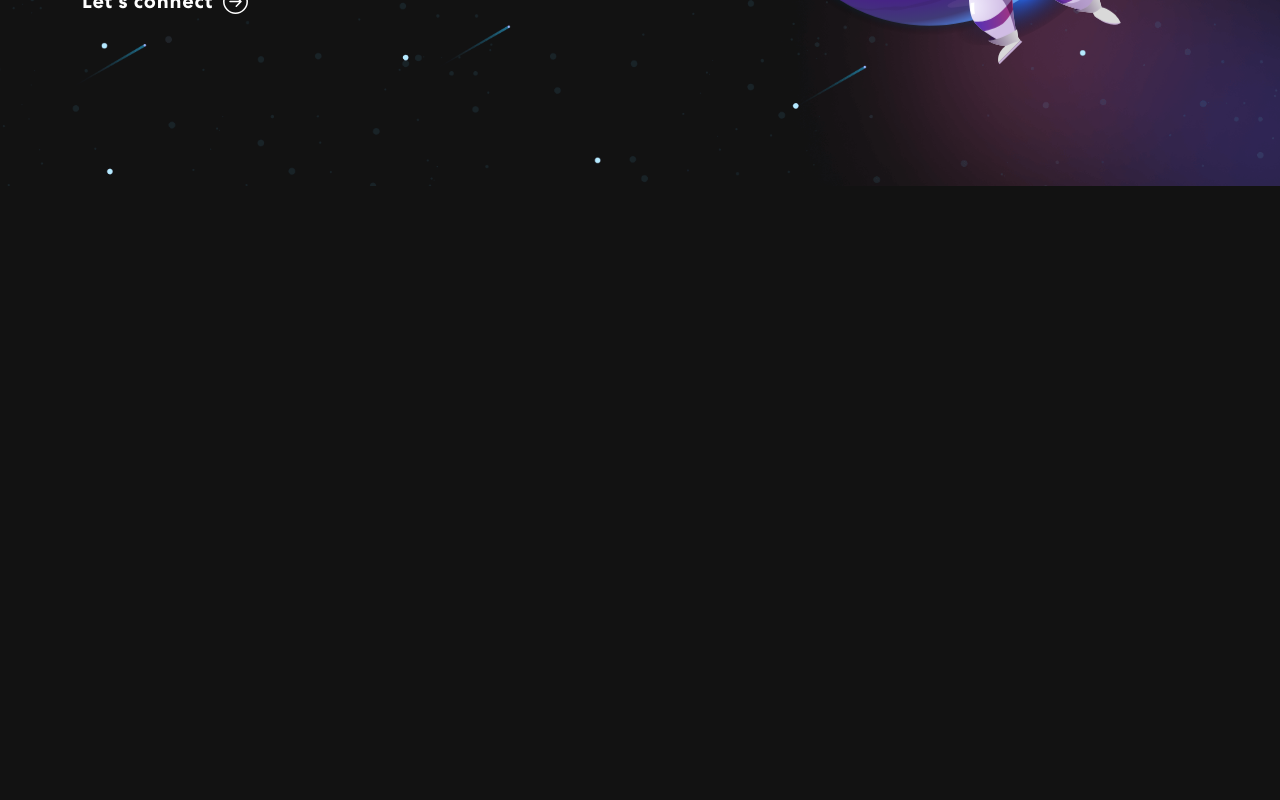
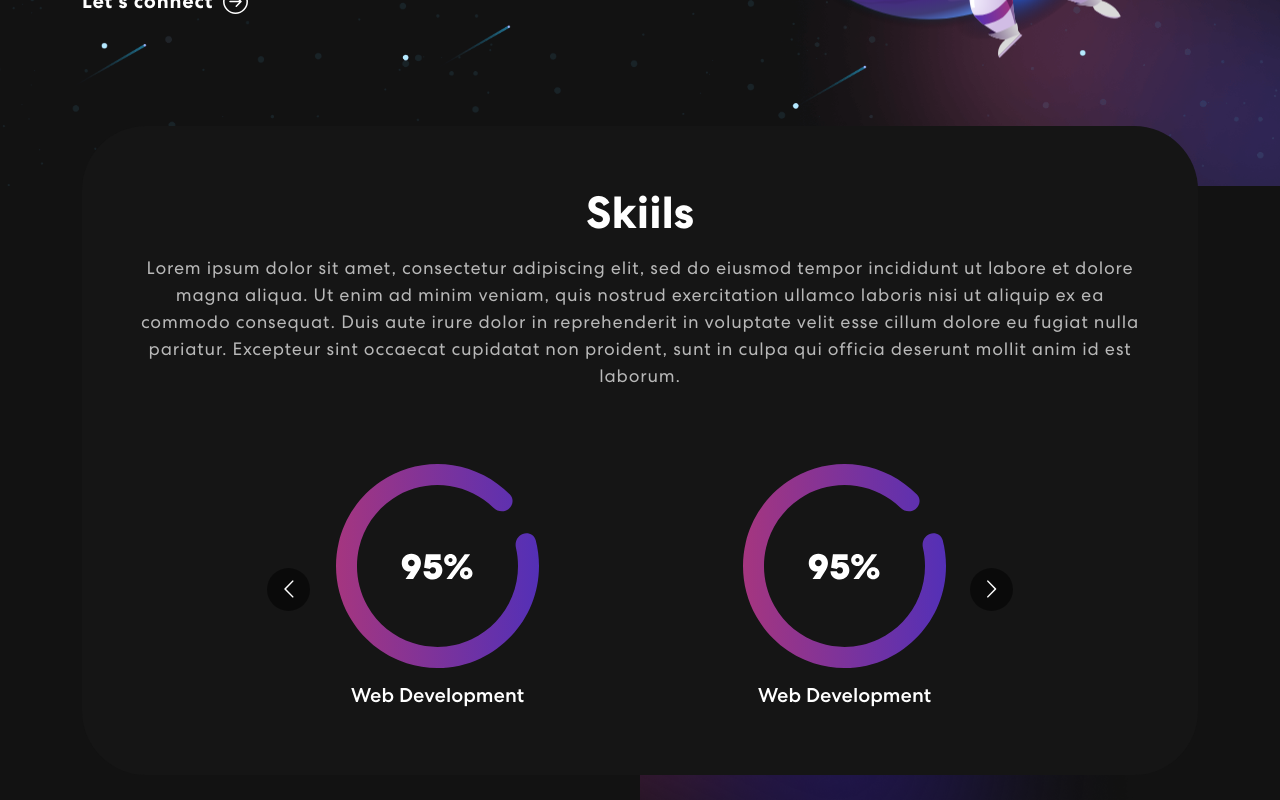
Before and after one commit to kwenealete/personal-portfolio, a React (Create React App) app: page / in a window 1280 px wide. Shown: the part 580-1380 px from the top of the page. Before the commit the page ends 800 px from the top, so only its background shows below. Built offline with nearby package versions, Linux system fonts and the light colour scheme.

Commit message:
Skills component. A display of my skill toolset.

```diff
--- a/package.json
+++ b/package.json
@@ -11,6 +11,7 @@
     "react-bootstrap": "^2.10.4",
     "react-bootstrap-icons": "^1.11.4",
     "react-dom": "^18.3.1",
+    "react-multi-carousel": "^2.8.5",
     "react-scripts": "5.0.1",
     "web-vitals": "^2.1.4"
   },
--- a/src/App.css
+++ b/src/App.css
@@ -302,6 +302,47 @@
 }
 
 
+/***** Skills Css *****/
+
+.skill {
+  padding: 0 0 50px 0;
+  position: relative;
+}
+.skill-bx {
+  background: #151515;
+  border-radius: 64px;
+  text-align: center;
+  padding: 60px 50px;
+  margin-top: -60px;
+}
+.skill h2 {
+	font-size: 45px;
+	font-weight: 700;
+}
+.skill p {
+    color: #B8B8B8;
+    font-size: 18px;
+    letter-spacing: 0.8px;
+    line-height: 1.5em;
+    margin: 14px 0 75px 0;
+}
+.skill-slider {
+  width: 80%;
+  margin: 0 auto;
+  position: relative;
+}
+.skill-slider .item img {
+  width: 50%;
+  margin: 0 auto 15px auto;
+}
+.background-image-left {
+  top: 28%;
+  position: absolute;
+  bottom: 0;
+  width: 40%;
+  z-index: -4;
+}
+
 
 
 
--- a/src/App.js
+++ b/src/App.js
@@ -3,12 +3,14 @@
 import NavBar from "./components/Navigate";
 import Banner from "./components/Banner";
 import "bootstrap/dist/css/bootstrap.min.css";
+import Skills from "./components/Skills";
 
 function App() {
   return (
     <div className="App">
       <NavBar />
       <Banner />
+      <Skills />
     </div>
   );
 }
--- /dev/null
+++ b/src/components/Skills.js
@@ -0,0 +1,70 @@
+import { Col, Container, Row } from "react-bootstrap";
+import Carousel from "react-multi-carousel";
+import "react-multi-carousel/lib/styles.css";
+import meter1 from '../assets/img/meter1.svg'
+import meter2 from '../assets/img/meter2.svg'
+import meter3 from '../assets/img/meter3.svg'
+import colorSharp from '../assets/img/color-sharp.png'
+
+export default function Skills() {
+  const responsive = {
+    superLargeDesktop: {
+      // the naming can be any, depends on you.
+      breakpoint: { max: 4000, min: 3000 },
+      items: 5,
+    },
+    desktop: {
+      breakpoint: { max: 3000, min: 1024 },
+      items: 3,
+    },
+    tablet: {
+      breakpoint: { max: 1024, min: 464 },
+      items: 2,
+    },
+    mobile: {
+      breakpoint: { max: 464, min: 0 },
+      items: 1,
+    },
+  };
+  return (
+    <section className="skill" id="skills">
+      <Container>
+        <Row>
+          <Col>
+            <div className="skill-bx">
+              <h2>Skiils</h2>
+              <p>
+                Lorem ipsum dolor sit amet, consectetur adipiscing elit, sed do
+                eiusmod tempor incididunt ut labore et dolore magna aliqua. Ut
+                enim ad minim veniam, quis nostrud exercitation ullamco laboris
+                nisi ut aliquip ex ea commodo consequat. Duis aute irure dolor
+                in reprehenderit in voluptate velit esse cillum dolore eu fugiat
+                nulla pariatur. Excepteur sint occaecat cupidatat non proident,
+                sunt in culpa qui officia deserunt mollit anim id est laborum.
+              </p>
+              <Carousel responsive={responsive} infinite={true} className="skill-slider" >
+                <div className="item">
+                    <img src={meter1} alt="Image" />
+                    <h5>Web Development</h5>
+                </div>
+                <div className="item">
+                    <img src={meter1} alt="Image" />
+                    <h5>Web Development</h5>
+                </div>
+                <div className="item">
+                    <img src={meter2} alt="Image" />
+                    <h5>Frontend Development</h5>
+                </div>
+                <div className="item">
+                    <img src={meter3} alt="Image" />
+                    <h5>Logo Design</h5>
+                </div>
+              </Carousel>
+            </div>
+          </Col>
+        </Row>
+      </Container>
+      <img className="background-image-left" src={colorSharp} alt="img" />
+    </section>
+  );
+}
```
Also changed, not shown: 1 other file (tests, documents, lock files or other folders).
